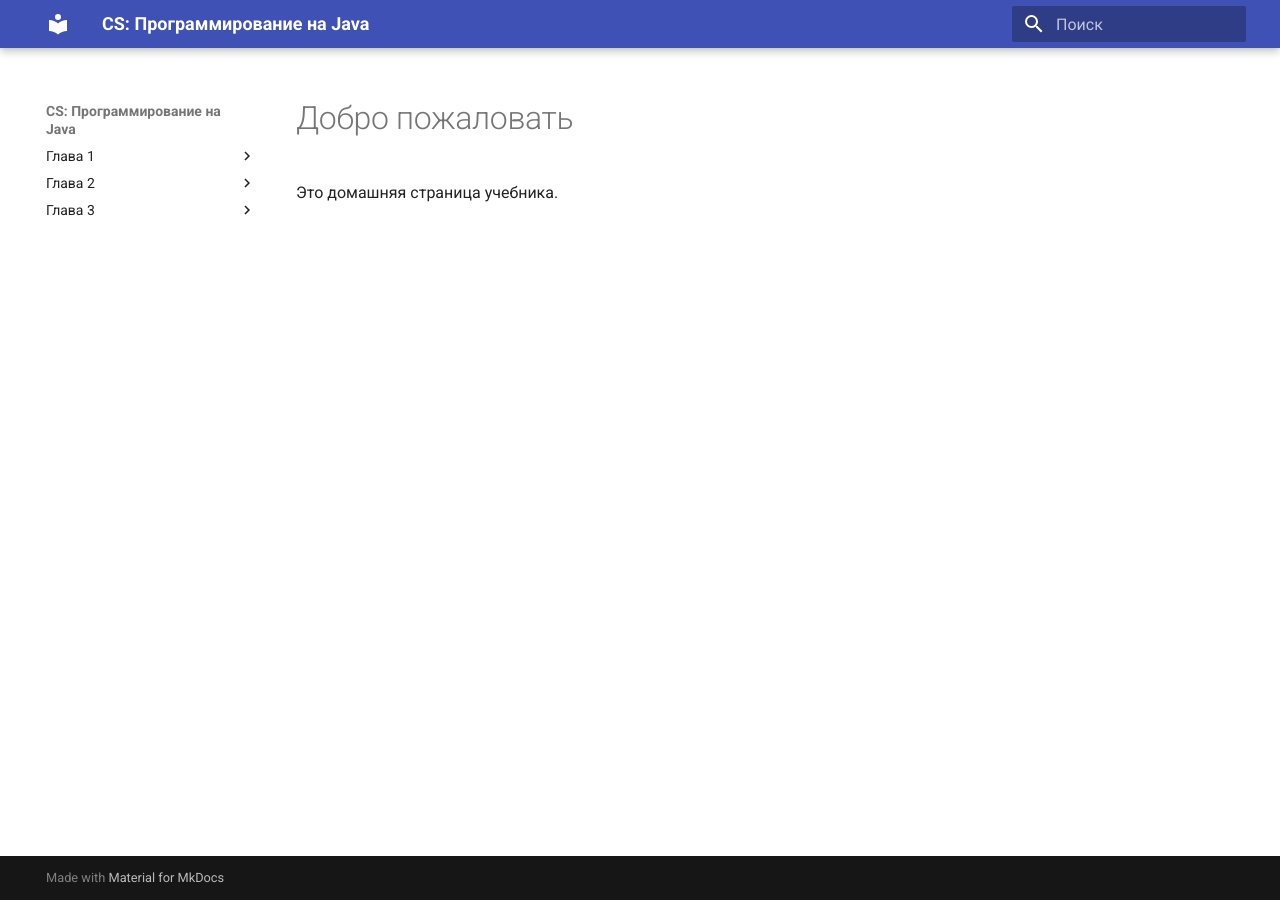
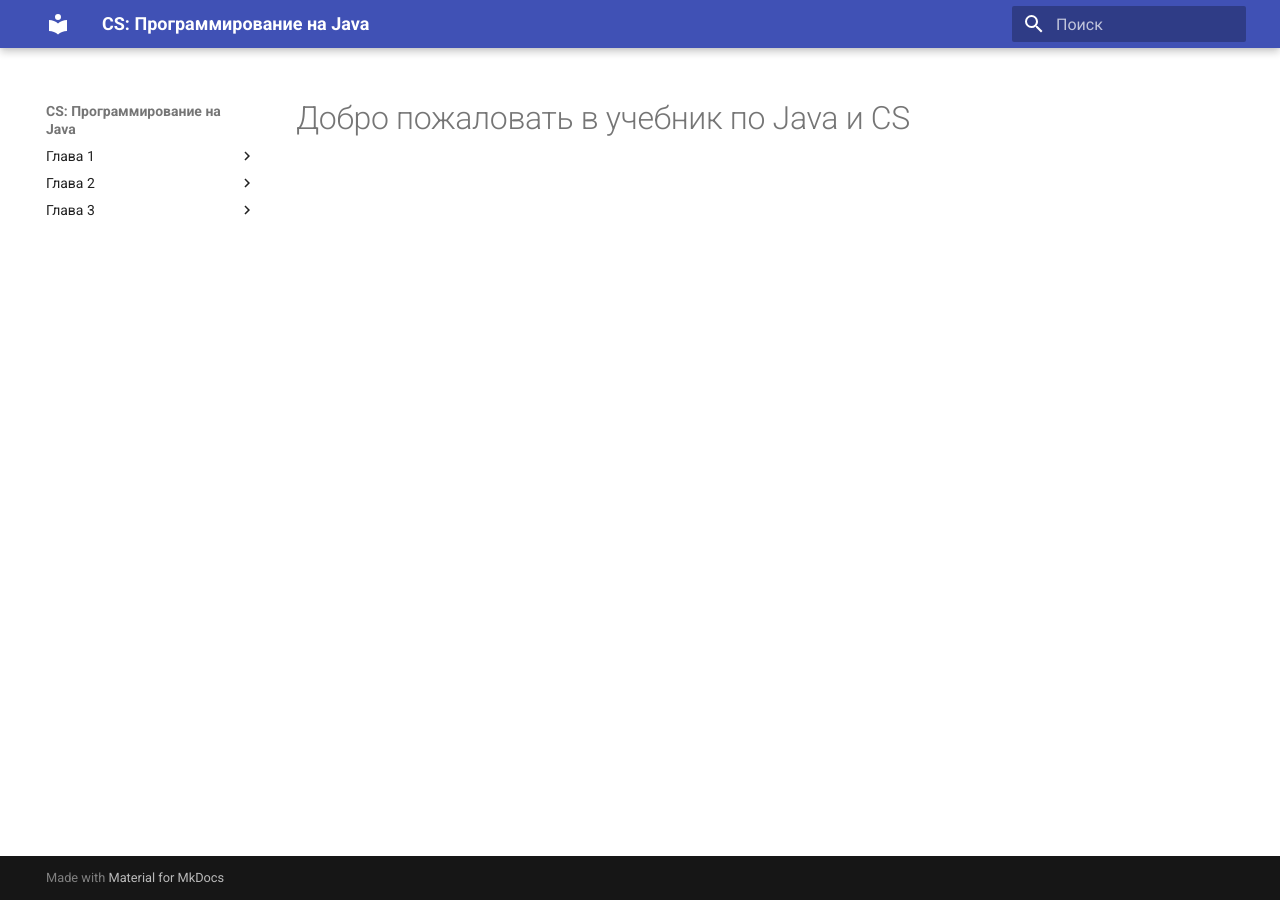
Before and after one commit to ufarobot/git-cs-book, an MkDocs documentation site: the page built from docs/index.md, in a window 1280 px wide. Built offline with MkDocs 1.6.1 and Material for MkDocs 9.7.7, drawn with Linux system fonts in a browser that asks for light colours.

Commit message:
feat: главная страница и обновлённый nav

```diff
--- a/docs/index.md
+++ b/docs/index.md
@@ -1,2 +1 @@
-# Добро пожаловать
-Это домашняя страница учебника.
+# Добро пожаловать в учебник по Java и CS
```
